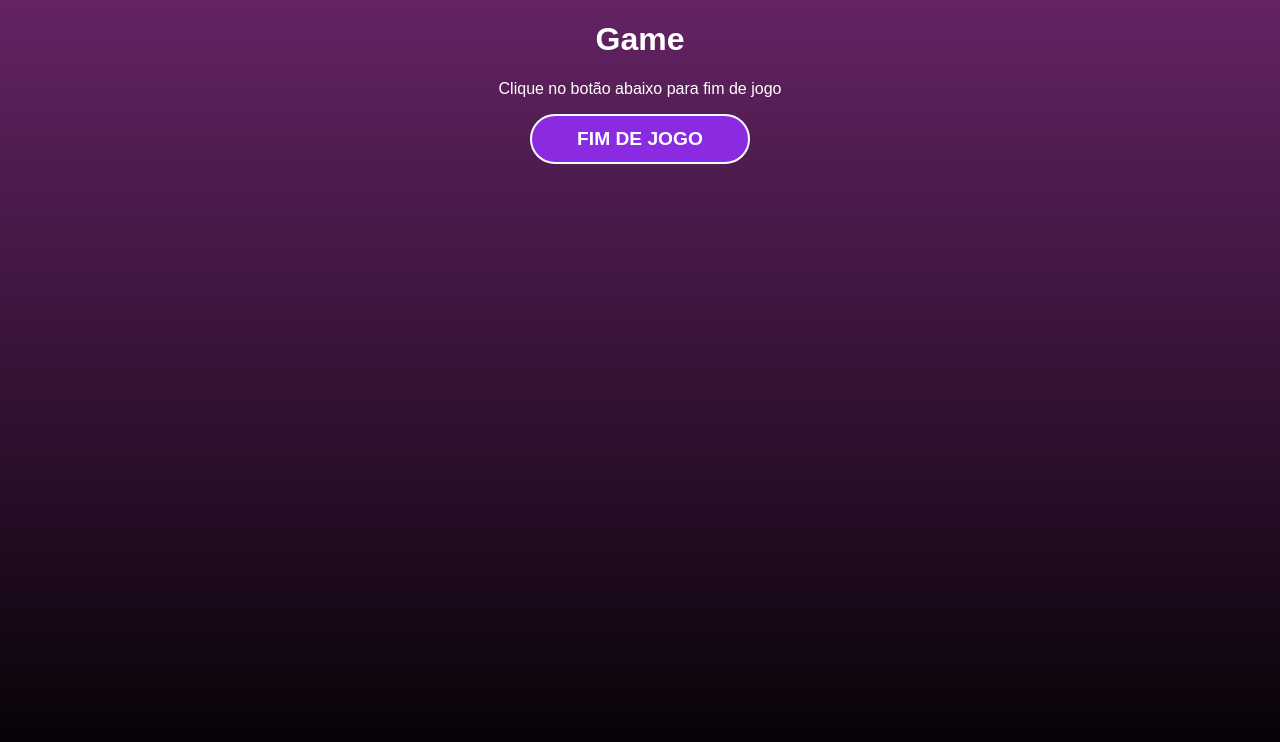
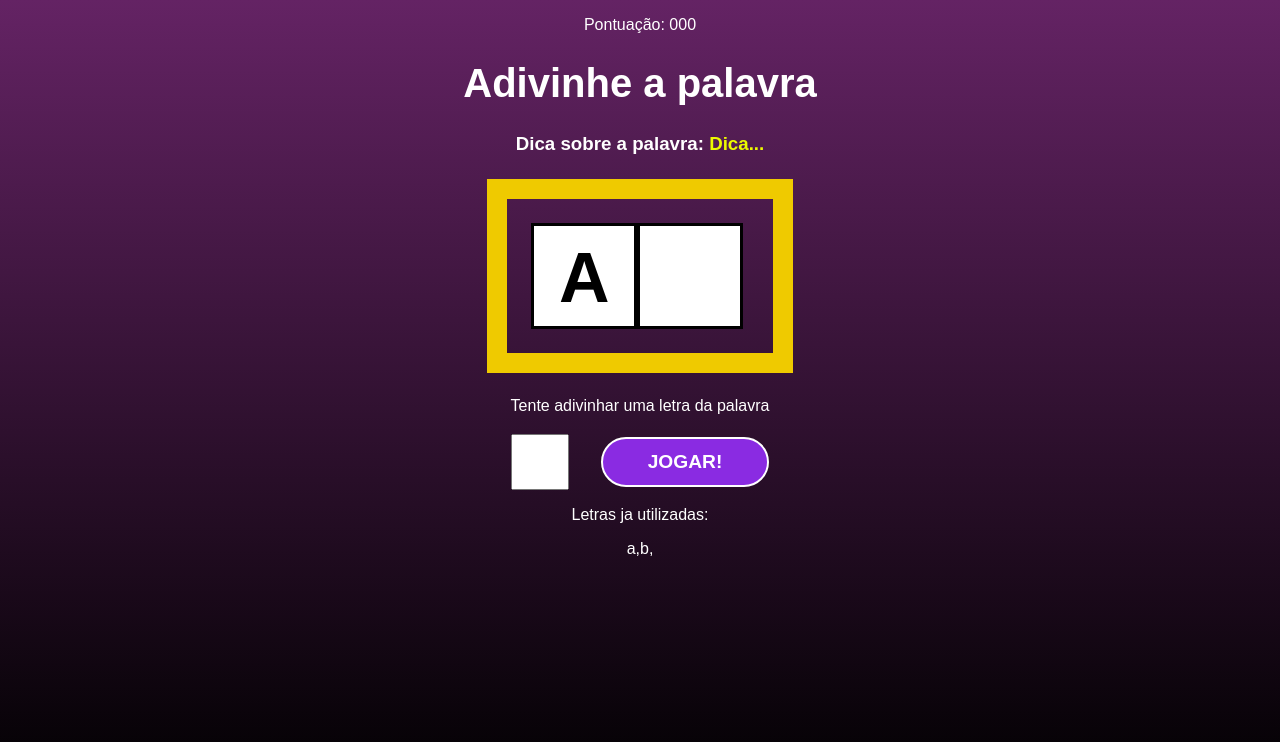
Before and after one commit to LuanneZati/REACT, a React (Vite) app in the folder 7_SecretWord/: page / in a window 1280 px wide. Both pictures are taken after a click on the button "COMEÇAR O JOGO". Shown: the top 742 px of the page. Built offline with nearby package versions, Linux system fonts and the light colour scheme.

Commit message:
css style

```diff
--- a/7_SecretWord/src/Components/Game.css
+++ b/7_SecretWord/src/Components/Game.css
@@ -0,0 +1,48 @@
+.game h1 {
+    font-size: 2.5em;
+}
+
+.point span {
+    font-weight: bold;
+}
+
+.tip span {
+    color: #ecfa00
+}
+
+.wordContainer {
+    margin: 1.5em;
+    padding: 1.5em;
+    border: 20px solid #efca00;
+    display: flex;
+}
+
+.letter, .blankSquare {
+    font-size: 70px;
+    line-height: 1.5;
+    border: 3px solid #000;
+    height: 100px;
+    width: 100px;
+    text-transform: uppercase;
+    background-color: white;
+    color: #000;
+    font-weight: bold;
+}
+
+.letterContainer p {
+    margin-bottom: 1.2em;
+}
+
+.letterContainer form {
+    display: flex;
+    align-items: center;
+    justify-content: center;
+}
+
+.letterContainer input {
+    height: 50px;
+    width: 50px;
+    font-size: 2em;
+    text-align: center;
+    margin-right: 1em;
+}
--- a/7_SecretWord/src/Components/Game.jsx
+++ b/7_SecretWord/src/Components/Game.jsx
@@ -3,10 +3,30 @@
 
 const Game = ({verifyLetter}) => {
   return (
-    <div>
-        <h1>Game</h1>
-        <p>Clique no botão abaixo para fim de jogo</p>
-        <button onClick={verifyLetter}>Fim de jogo</button>
+    <div className="game">
+      <p className="points">
+        <span>Pontuação: 000</span>
+      </p>
+      <h1>Adivinhe a palavra</h1>
+      <h3 className="tip">
+        Dica sobre a palavra: <span>Dica...</span>
+      </h3>
+      <div className="wordContainer">
+        <span className='letter'>A</span>
+        <span className="blankSquare"></span>
+      </div>
+      <div className="letterContainer">
+        <p>Tente adivinhar uma letra da palavra</p>
+        <form action="">
+          <input type="text" name='letter' maxLength="1" required />
+          <button>Jogar!</button>
+        </form>
+      </div>
+      <div className="wrongLettersContainer">
+        <p>Letras ja utilizadas:</p>
+        <span>a,</span>
+        <span>b,</span>
+      </div>
     </div>
   )
 }
```
